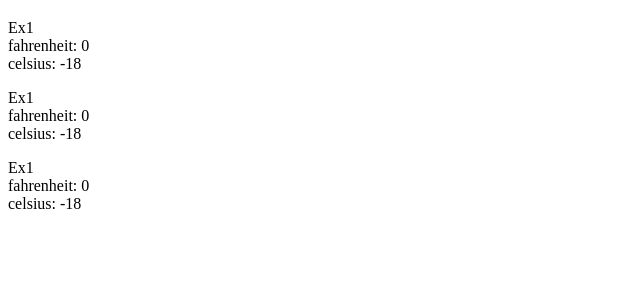
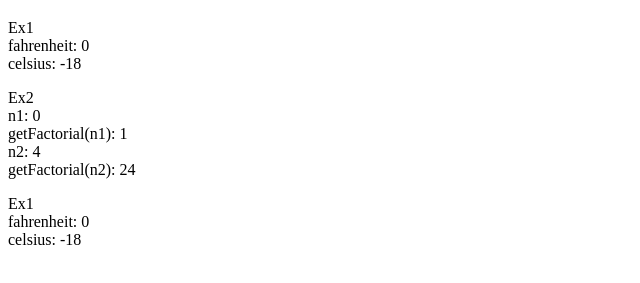
Before and after one commit to nikosath/thecosmicbang-javascript-and-jquery, a plain HTML site: page ch54-functions/index.html in a window 1280 px wide. Shown: the part 87-370 px from the top of the page, without its empty margins (0-640 px from the left). Drawn offline with Linux system fonts and the light colour scheme; files whose address does not match are found by name.

Commit message:
feat: Added ex2 of ch54

```diff
--- a/ch54-functions/index.html
+++ b/ch54-functions/index.html
@@ -21,7 +21,7 @@
 
     <script type="text/javascript">
       var elem = document.getElementById('elem');
-      elem.innerHTML = ex1().getHtmlOutput() + ex1().getHtmlOutput() + ex1().getHtmlOutput() ;
+      elem.innerHTML = ex1().getHtmlOutput() + ex2().getHtmlOutput() + ex1().getHtmlOutput() ;
     </script>
 
   </body>
--- /dev/null
+++ b/ch54-functions/js/ex2.js
@@ -0,0 +1,28 @@
+function ex2() {
+  'use strict';
+
+  var n1 = 0;
+  var n2 = 4;
+
+  function getFactorial(n) {
+    if (n >= 0) {
+      var f = 1;
+      for (var i = 1; i <= n; i++) {
+        f *= i;
+      }
+      return f;
+    }
+  }
+
+  // Output for index.html
+  var ex2 = {};
+  ex2.getHtmlOutput = function () {
+    return '<p>Ex2' +
+      '<br>n1: ' + n1 +
+      '<br>getFactorial(n1): ' + getFactorial(n1) +
+      '<br>n2: ' + n2 +
+      '<br>getFactorial(n2): ' + getFactorial(n2);
+  };
+
+  return ex2;
+}
```
